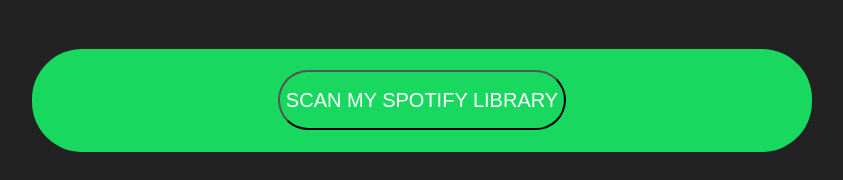
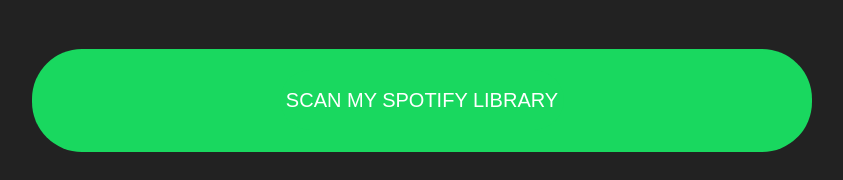
Before and after one commit to K-Banks/On-The-Spotify, a React (Create React App) app: page /#/ in a window 1280 px wide. Shown: the part 244-424 px from the top of the page, without its empty margins (218-1061 px from the left). Built offline with nearby package versions, Linux system fonts and the light colour scheme.

Commit message:
Move styling rules to this css file from SignIn.css

```diff
--- a/src/components/ErrorComponent/ErrorComponent.css
+++ b/src/components/ErrorComponent/ErrorComponent.css
@@ -29,3 +29,20 @@
   background-color: #12ab4a;
   cursor: pointer;
 }
+
+.bubbleButton {
+  background-color: #19d85f;
+  padding-top: 0.1em;
+  padding-bottom: 0.1em;
+  border-radius: 50px;
+  margin-top: 20px;
+  height: 60px;
+  color: white;
+  font-size: 20px;
+  border: none;
+}
+
+.bubbleButton:hover {
+  background-color: #12ab4a;
+  cursor: pointer;
+}
```
